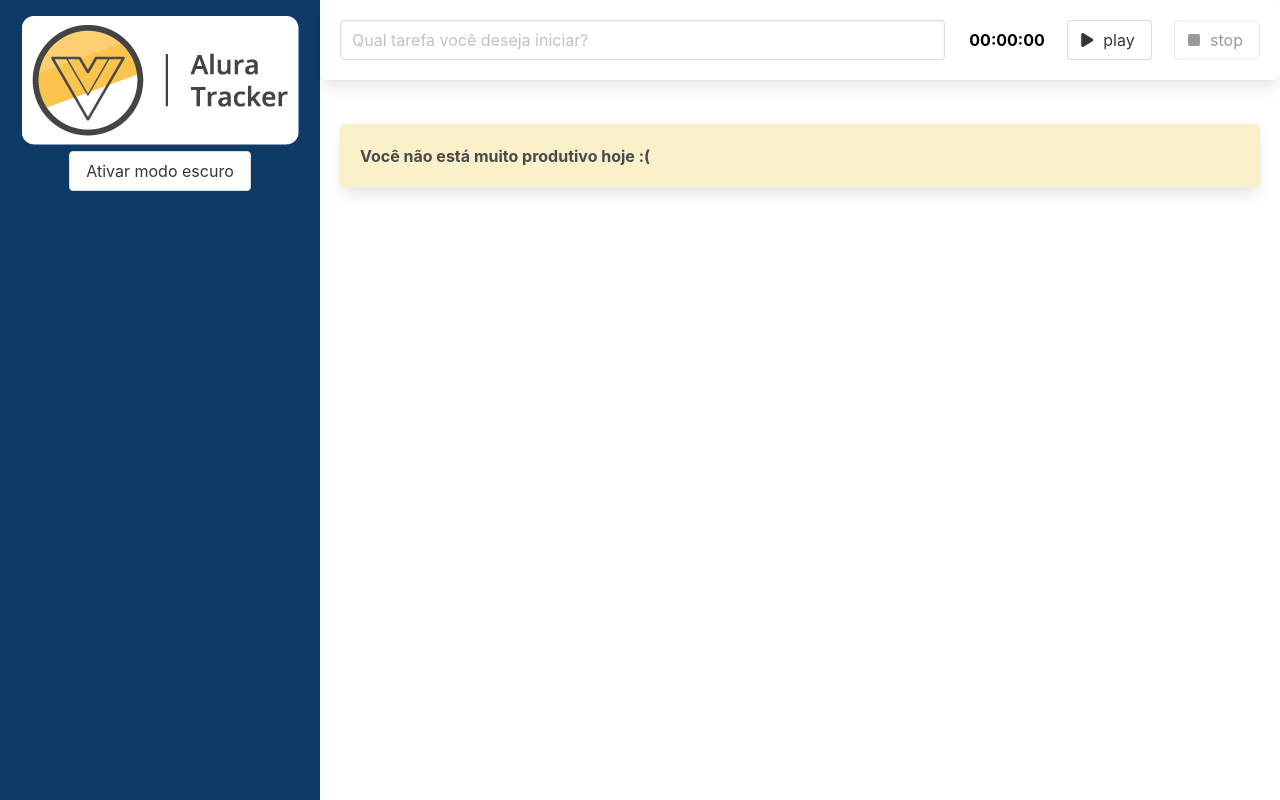
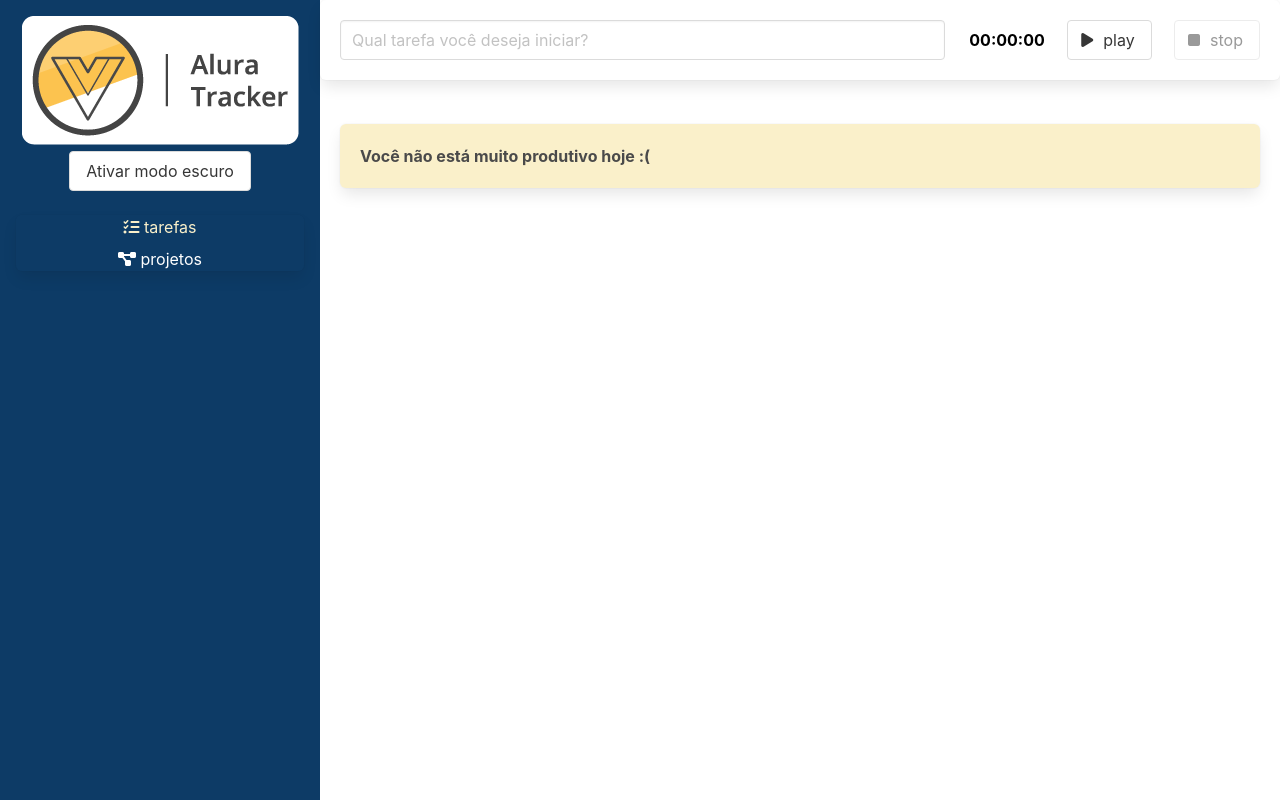
Before and after one commit to belamacedo/vue-tracker, a Vue app: page /#/ in a window 1280 px wide. Built offline with nearby package versions, Linux system fonts and the light colour scheme.

Commit message:
feat: modificando o estado

```diff
--- a/src/components/BarraLateral.vue
+++ b/src/components/BarraLateral.vue
@@ -4,6 +4,22 @@
 			<img src="../assets/logo.png" alt="" />
 		</h1>
 		<button class="button" @click="alterarTema">{{ textoBotao }}</button>
+		<nav class="panel mt-5">
+			<ul>
+				<li>
+					<router-link to="/" class="link">
+						<i class="fas fa-tasks"></i>
+						tarefas
+					</router-link>
+				</li>
+				<li>
+					<router-link to="/projetos" class="link">
+						<i class="fas fa-project-diagram"></i>
+						projetos
+					</router-link>
+				</li>
+			</ul>
+		</nav>
 	</header>
 </template>
 
@@ -49,4 +65,16 @@
 		height: auto;
 	}
 }
+.panel li {
+	margin: 8px 0;
+}
+.link {
+	color: #fff;
+}
+.link:hover {
+	color: #faf0ca;
+}
+.link.router-link-active {
+	color: #faf0ca;
+}
 </style>
--- a/src/roteador/index.ts
+++ b/src/roteador/index.ts
@@ -1,11 +1,17 @@
 import { createRouter, createWebHashHistory, RouteRecordRaw } from 'vue-router';
 import Tarefas from '../views/Tarefas.vue';
+import Projetos from '../views/Projetos.vue';
 
 const rotas: RouteRecordRaw[] = [
 	{
 		path: '/',
 		name: 'Tarefas',
 		component: Tarefas,
+	},
+	{
+		path: '/projetos',
+		name: 'Projetos',
+		component: Projetos,
 	},
 ];
 
--- /dev/null
+++ b/src/views/Projetos.vue
@@ -0,0 +1,12 @@
+<template>
+	<h1>Projetos</h1>
+</template>
+
+<script lang="ts">
+import { defineComponent } from 'vue';
+
+export default defineComponent({
+	// eslint-disable-next-line vue/multi-word-component-names
+	name: 'Projetos',
+});
+</script>
```
